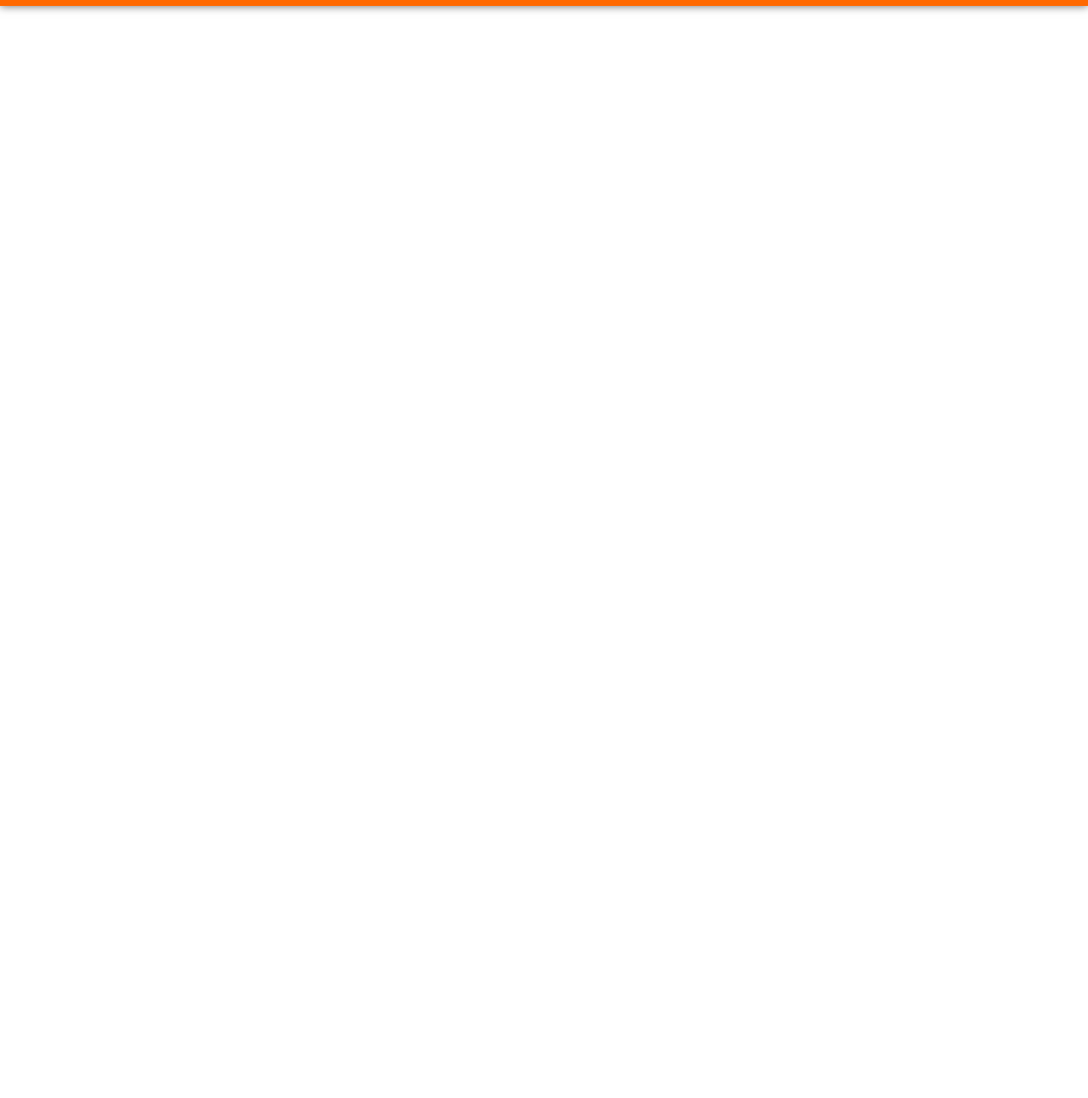
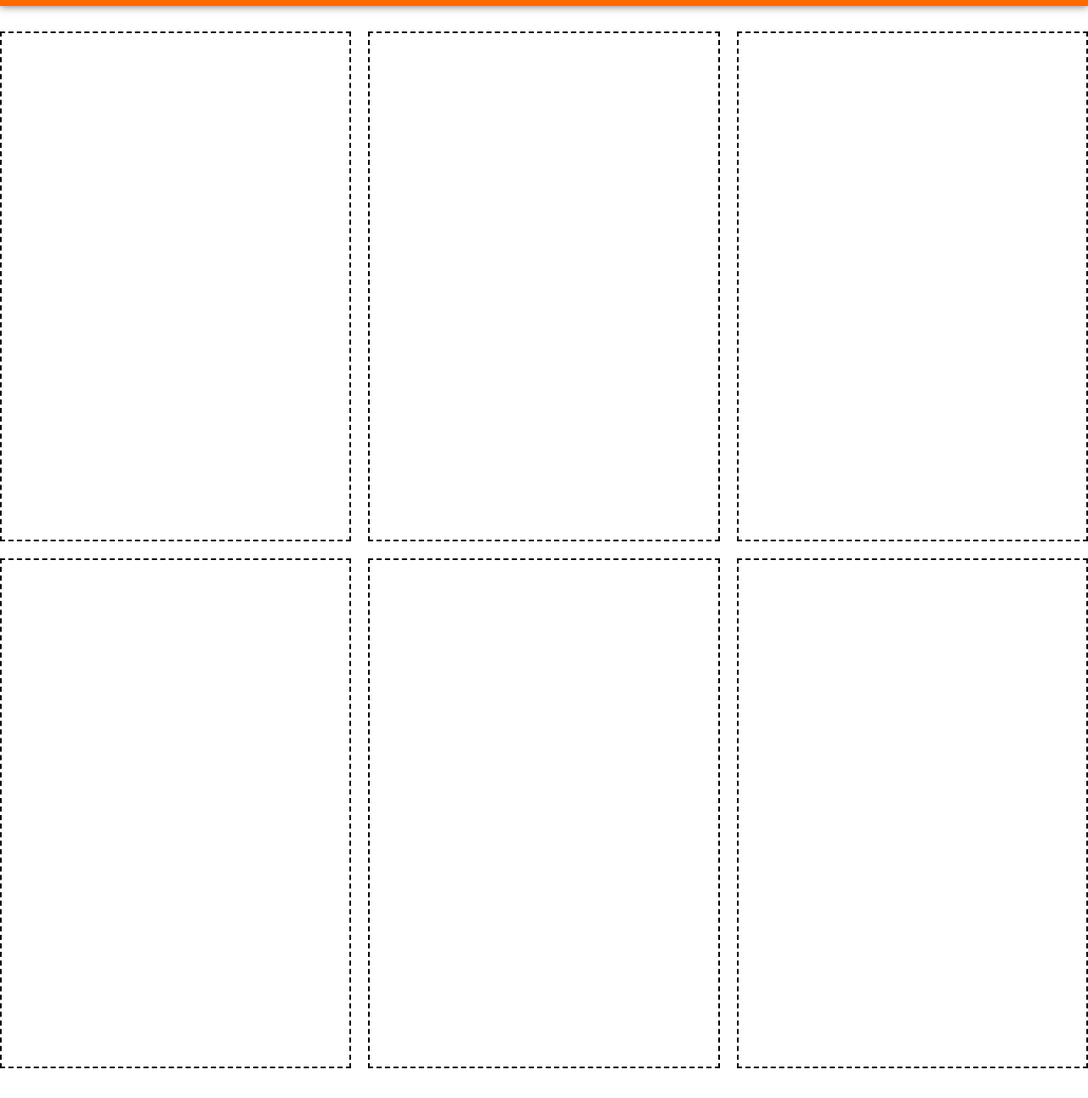
Before and after one commit to GuglielmoBini/html-css-boolando, a plain HTML site: page index.html in a window 1280 px wide. Shown: the part 63-1355 px from the top of the page at 85% size. Before the commit the page ends 800 px from the top, so only its background shows below. Drawn offline with Linux system fonts and the light colour scheme.

Commit message:
added main layout

```diff
--- a/css/style.css
+++ b/css/style.css
@@ -13,7 +13,7 @@ body {
 /* UTILS */
 
 .container {
-    max-width: 1200px;
+    max-width: 1400px;
     margin: 0 auto;
 }
 
@@ -29,6 +29,17 @@ li {
     flex-basis: 20%;
 }
 
+.row {
+    gap: 20px;
+    padding-bottom: 20px;
+
+}
+
+.col {
+    min-height: 600px;
+    border: 2px dashed black;
+    flex-basis: calc(100% / 3);
+}
 
 /* HEADER */
 header {
@@ -74,5 +85,5 @@ header {
 /* MAIN */
 
 main {
-    margin-top: 80px;
+    margin: 100px 0;
 }
--- a/index.html
+++ b/index.html
@@ -37,7 +37,30 @@
     </header>
 
     <main>
-
+        <div class="container">
+            <div class="row flex">
+                <div class="col">
+                    <div class="article"></div>
+                </div>
+                <div class="col">
+                    <div class="article"></div>
+                </div>
+                <div class="col">
+                    <div class="article"></div>
+                </div>
+            </div>
+            <div class="row flex">
+                <div class="col">
+                    <div class="article"></div>
+                </div>
+                <div class="col">
+                    <div class="article"></div>
+                </div>
+                <div class="col">
+                    <div class="article"></div>
+                </div>
+            </div>
+        </div>
     </main>
 
 </body>
```
